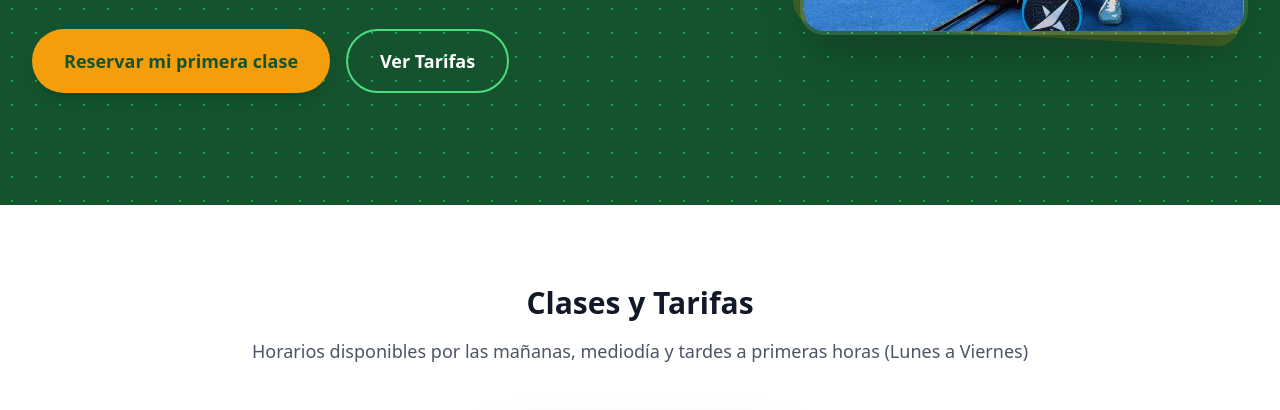
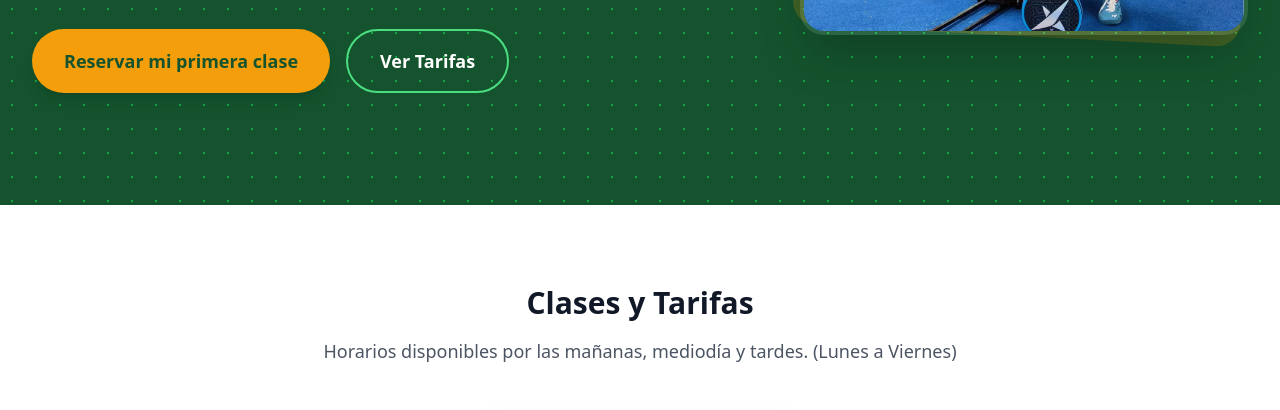
Before and after one commit to manucarri/manucarri.github.io, a plain HTML site: page index.html in a window 1280 px wide. Shown: the part 539-949 px from the top of the page. Drawn offline with nearby package versions, Linux system fonts and the light colour scheme.

Commit message:
Update index.html

```diff
--- a/index.html
+++ b/index.html
@@ -143,7 +143,7 @@
             <div class="max-w-7xl mx-auto px-4 sm:px-6 lg:px-8">
                 <div class="text-center mb-16">
                     <h2 class="text-3xl font-extrabold text-gray-900 mb-4">Clases y Tarifas</h2>
-                    <p class="text-gray-600 text-lg">Horarios disponibles por las mañanas, mediodía y tardes a primeras horas (Lunes a Viernes)</p>
+                    <p class="text-gray-600 text-lg">Horarios disponibles por las mañanas, mediodía y tardes. (Lunes a Viernes)</p>
                 </div>
 
                 <div class="grid md:grid-cols-3 gap-8 max-w-5xl mx-auto">
```
